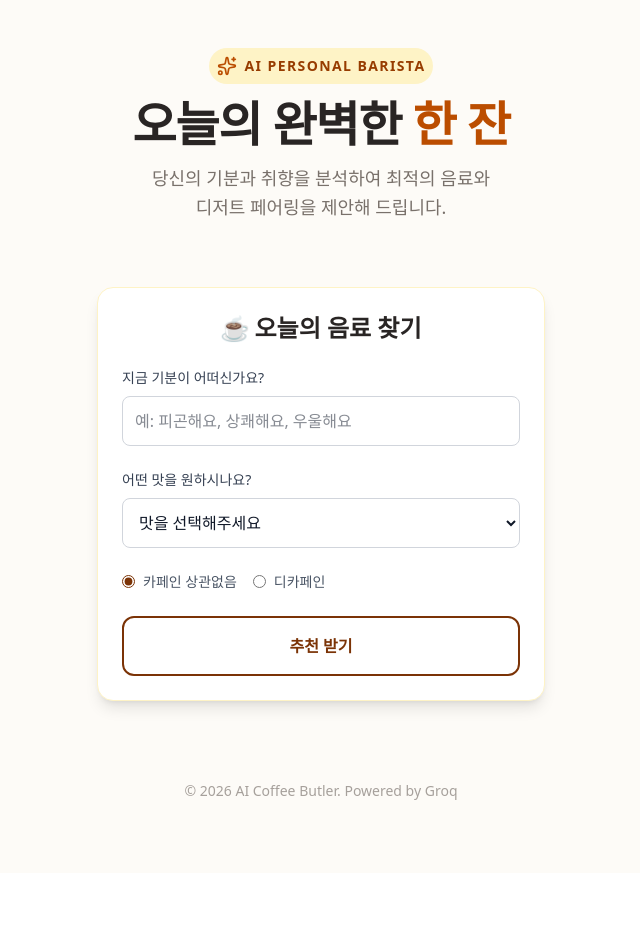
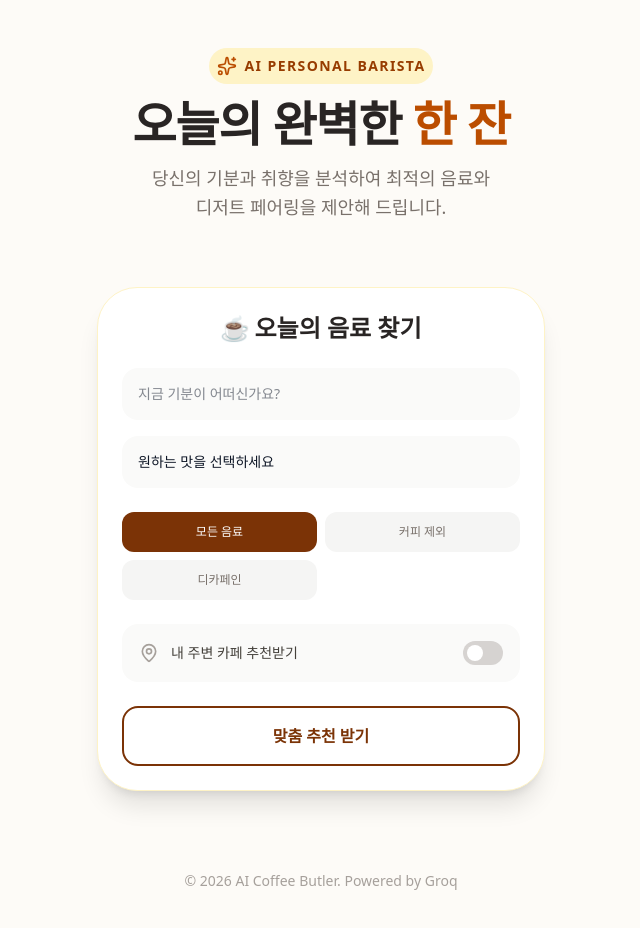
Before and after one commit to Js00223/ai-coffee-recommend, a React (Vite) app: page / in a window 1280 px wide. Shown: the top 928 px of the page, without its empty margins (319-959 px from the left). Before the commit the page ends 873 px from the top, so only its background shows below. Built offline with nearby package versions, Linux system fonts and the light colour scheme.

Commit message:
Update RecommendationForm to include location option

```diff
--- a/src/components/RecommendationForm.tsx
+++ b/src/components/RecommendationForm.tsx
@@ -1,18 +1,19 @@
 import React, { useState } from "react";
+import { MapPin } from "lucide-react";
 
 interface FormProps {
-  onSubmit: (preferences: string) => void;
+  onSubmit: (preferences: string, useLocation: boolean) => void;
   isLoading: boolean;
 }
 
 const RecommendationForm: React.FC<FormProps> = ({ onSubmit, isLoading }) => {
   const [mood, setMood] = useState("");
   const [taste, setTaste] = useState("");
-  const [caffeine, setCaffeine] = useState("카페인 상관없음");
+  const [drinkType, setDrinkType] = useState("모든 음료"); // 커피/논커피 선택
+  const [useLocation, setUseLocation] = useState(false);
 
-  // 이스터에그: 계좌번호 복사 및 안내
   const handleEasterEgg = () => {
-    const account = " 카카오 뱅크 3333-19-9763247 (허준서)";
+    const account = "카카오뱅크 3333-19-9763247 (허준서)";
     navigator.clipboard.writeText(account).then(() => {
       alert(
         "☕ 개발자에게 따뜻한 커피 한 잔을 선물해주셔서 감사합니다!\n계좌번호가 복사되었습니다: " +
@@ -23,23 +24,19 @@ const RecommendationForm: React.FC<FormProps> = ({ onSubmit, isLoading }) => {
 
   const handleSubmit = (e: React.FormEvent) => {
     e.preventDefault();
-    const preferenceString = `현재 기분: ${mood}, 선호하는 맛: ${taste}, 카페인 여부: ${caffeine}`;
-    onSubmit(preferenceString);
+    const preferenceString = `현재 기분: ${mood}, 선호하는 맛: ${taste}, 음료 타입: ${drinkType}`;
+    onSubmit(preferenceString, useLocation);
   };
 
   return (
     <form
       onSubmit={handleSubmit}
-      className="max-w-md mx-auto p-6 bg-white rounded-2xl shadow-lg space-y-6 border border-amber-100"
+      className="max-w-md mx-auto p-6 bg-white rounded-[2.5rem] shadow-xl space-y-6 border border-amber-100"
     >
       <h2 className="text-2xl font-bold text-stone-800 text-center">
-        {/* cursor-default: 마우스를 올려도 손가락 모양으로 변하지 않음
-          select-none: 드래그 선택 방지
-          active:scale-100: 클릭 시 눌리는 시각적 효과도 차단하여 완벽히 숨김
-        */}
         <span
           onClick={handleEasterEgg}
-          className="cursor-default select-none inline-block mr-1 transition-none"
+          className="cursor-default select-none inline-block mr-1"
           style={{ WebkitTapHighlightColor: "transparent" }}
         >
           ☕
@@ -47,33 +44,24 @@ const RecommendationForm: React.FC<FormProps> = ({ onSubmit, isLoading }) => {
         오늘의 음료 찾기
       </h2>
 
-      {/* 기분 입력 */}
-      <div>
-        <label className="block text-sm font-medium text-gray-700 mb-2">
-          지금 기분이 어떠신가요?
-        </label>
+      {/* 기분 & 맛 입력은 유지 */}
+      <div className="space-y-4">
         <input
           type="text"
-          placeholder="예: 피곤해요, 상쾌해요, 우울해요"
-          className="w-full p-3 border border-gray-300 rounded-lg focus:ring-2 focus:ring-amber-500 focus:outline-none"
+          placeholder="지금 기분이 어떠신가요?"
+          className="w-full p-4 bg-stone-50 border-none rounded-2xl focus:ring-2 focus:ring-amber-200 outline-none text-sm"
           value={mood}
           onChange={(e) => setMood(e.target.value)}
           required
         />
-      </div>
 
-      {/* 맛 선호도 */}
-      <div>
-        <label className="block text-sm font-medium text-gray-700 mb-2">
-          어떤 맛을 원하시나요?
-        </label>
         <select
-          className="w-full p-3 border border-gray-300 rounded-lg focus:ring-2 focus:ring-amber-500 focus:outline-none"
+          className="w-full p-4 bg-stone-50 border-none rounded-2xl focus:ring-2 focus:ring-amber-200 outline-none text-sm appearance-none"
           value={taste}
           onChange={(e) => setTaste(e.target.value)}
           required
         >
-          <option value="">맛을 선택해주세요</option>
+          <option value="">원하는 맛을 선택하세요</option>
           <option value="달콤한 맛">달콤한 맛 🍯</option>
           <option value="쌉싸름한 맛">쌉싸름한 맛 ☕</option>
           <option value="상큼한 맛">상큼한 맛 🍋</option>
@@ -81,36 +69,66 @@ const RecommendationForm: React.FC<FormProps> = ({ onSubmit, isLoading }) => {
         </select>
       </div>
 
-      {/* 카페인 여부 */}
-      <div className="flex gap-4">
-        {["카페인 상관없음", "디카페인"].map((option) => (
-          <label
-            key={option}
-            className="flex items-center space-x-2 cursor-pointer"
+      {/* 피드백 반영 1: 음료 옵션 확장 */}
+      <div className="grid grid-cols-2 gap-2">
+        {["모든 음료", "커피 제외", "디카페인"].map((type) => (
+          <button
+            key={type}
+            type="button"
+            onClick={() => setDrinkType(type)}
+            className={`py-3 rounded-xl text-xs font-medium transition-all ${
+              drinkType === type
+                ? "bg-amber-900 text-white"
+                : "bg-stone-100 text-stone-500"
+            }`}
           >
-            <input
-              type="radio"
-              name="caffeine"
-              value={option}
-              checked={caffeine === option}
-              onChange={(e) => setCaffeine(e.target.value)}
-              className="accent-amber-900"
-            />
-            <span className="text-sm text-gray-600">{option}</span>
-          </label>
+            {type}
+          </button>
         ))}
+      </div>
+
+      {/* 피드백 반영 2: 위치 기반 옵션 */}
+      <div
+        onClick={() => setUseLocation(!useLocation)}
+        className={`flex items-center justify-between p-4 rounded-2xl cursor-pointer transition-all ${
+          useLocation
+            ? "bg-amber-50 border border-amber-200"
+            : "bg-stone-50 border border-transparent"
+        }`}
+      >
+        <div className="flex items-center gap-3">
+          <MapPin
+            className={`w-5 h-5 ${
+              useLocation ? "text-amber-700" : "text-stone-400"
+            }`}
+          />
+          <span className="text-sm font-medium text-stone-700">
+            내 주변 카페 추천받기
+          </span>
+        </div>
+        <div
+          className={`w-10 h-6 rounded-full relative transition-all ${
+            useLocation ? "bg-amber-600" : "bg-stone-300"
+          }`}
+        >
+          <div
+            className={`absolute top-1 w-4 h-4 bg-white rounded-full transition-all ${
+              useLocation ? "left-5" : "left-1"
+            }`}
+          />
+        </div>
       </div>
 
       <button
         type="submit"
         disabled={isLoading}
-        className={`w-full py-4 rounded-xl font-bold border-2 transition-all active:scale-[0.98] ${
+        className={`w-full py-4 rounded-2xl font-bold border-2 transition-all active:scale-[0.98] ${
           isLoading
             ? "border-gray-200 text-gray-400"
             : "border-amber-900 text-amber-900 hover:bg-amber-50"
         }`}
       >
-        {isLoading ? "AI가 메뉴를 고르는 중..." : "추천 받기"}
+        {isLoading ? "AI 바리스타가 분석 중..." : "맞춤 추천 받기"}
       </button>
     </form>
   );
```
